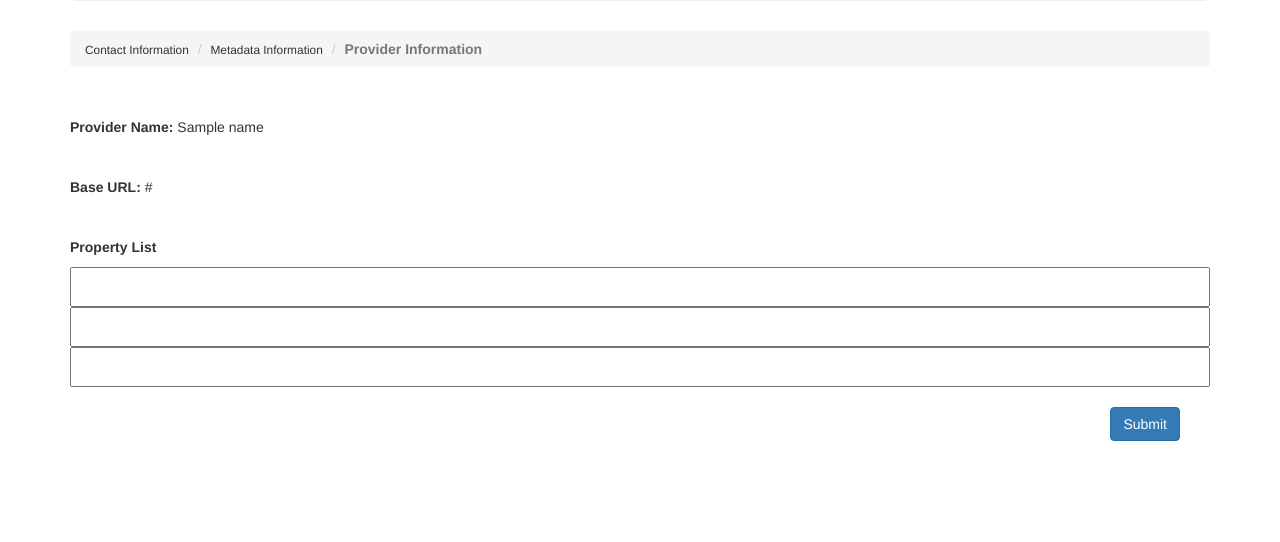
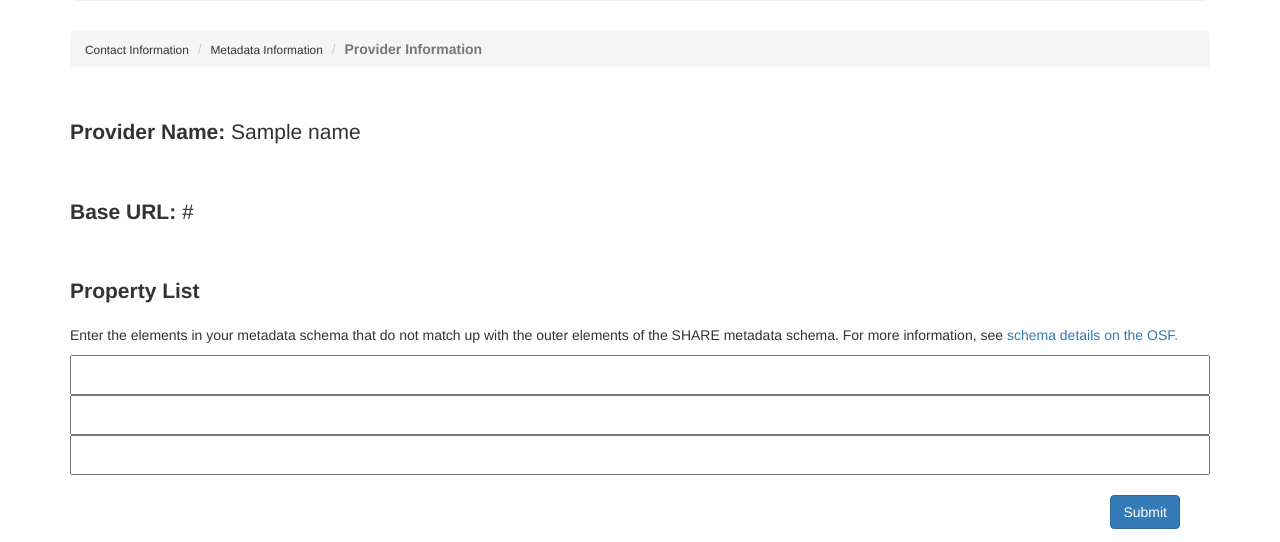
Before and after one commit to erinspace/share_registration, a Django app: template provider_registration/templates/provider_registration/other_registration_form.html in a window 1280 px wide. Shown: the part 258-800 px from the top of the page. Run offline with Django 3.2, Linux system fonts and the light colour scheme; the template is opened without the code that fills it: most values are stand-ins (such as "Sample title", 1, 10 or a date in 2020); form fields are guessed from the names that the template uses; some libraries are stand-ins or nearby versions.

Commit message:
Add properties instructions to two form pages

```diff
--- a/provider_registration/templates/provider_registration/oai_registration_form.html
+++ b/provider_registration/templates/provider_registration/oai_registration_form.html
@@ -31,8 +31,8 @@
                 </div>
 
                 <div class="field_entry">
-                    <p><strong>Property List</strong></p>
-                    {{ form.property_list }}
+                    <p class="lead"><strong>Property List</strong></p>
+                    <p>Enter the elements in your metadata schema that do not match up with the outer elements of the SHARE metadata schema. For more information, see <a href="https://osf.io/wur56/wiki/Schema/" target="_blank">schema details on the OSF.</a></p>
                 </div>
 
                 <div class="field_entry">
--- a/provider_registration/templates/provider_registration/other_registration_form.html
+++ b/provider_registration/templates/provider_registration/other_registration_form.html
@@ -22,15 +22,16 @@
         {% csrf_token %}
 
             <div class="field_entry">
-                <p><strong>Provider Name:</strong> {{ name }}</p>
+                <p class="lead"><strong>Provider Name:</strong> {{ name }}</p>
             </div>
 
             <div class="field_entry">
-                <p><strong>Base URL:</strong> {{ base_url }}</p>
+                <p class="lead"><strong>Base URL:</strong> {{ base_url }}</p>
             </div>
 
             <div class="field_entry">
-                <p><strong>Property List</strong></p>
+                <p class="lead"><strong>Property List</strong></p>
+                <p>Enter the elements in your metadata schema that do not match up with the outer elements of the SHARE metadata schema. For more information, see <a href="https://osf.io/wur56/wiki/Schema/" target="_blank">schema details on the OSF.</a></p>
                 {{ form.property_list }}
             </div>
 
```
